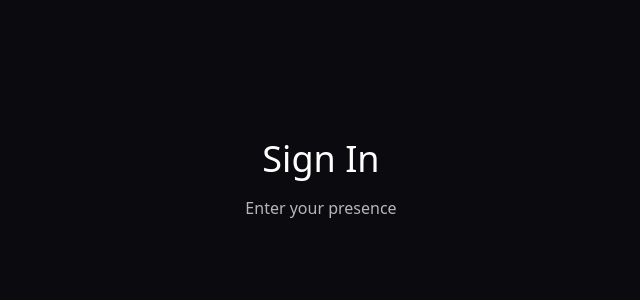
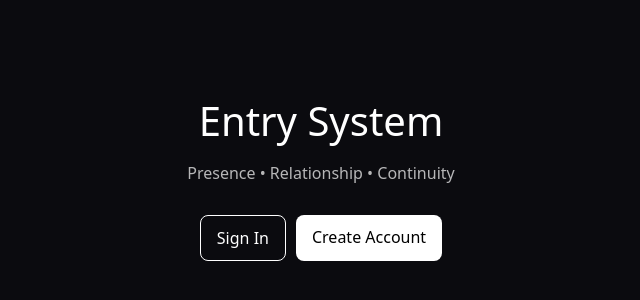
Before and after one commit to ubuntuecosystem-cloud/Nuvia, a Next.js app in the folder frontend/: page /sigin in a window 1280 px wide. Shown: the part 224-524 px from the top of the page, without its empty margins (319-959 px from the left). Built offline with nearby package versions, Linux system fonts and the light colour scheme.

Commit message:
Update page.tsx

```diff
--- a/frontend/app/sigin/page.tsx
+++ b/frontend/app/sigin/page.tsx
@@ -1,24 +1,63 @@
-export default function SignIn() {
+import Link from "next/link";
+
+export default function Home() {
   return (
     <main
       style={{
-        minHeight: "100vh",
+        height: "100vh",
         display: "flex",
         alignItems: "center",
         justifyContent: "center",
+        fontFamily: "system-ui",
         background: "#0b0b0f",
         color: "white",
-        fontFamily: "system-ui",
       }}
     >
       <div style={{ textAlign: "center" }}>
-        <h1 style={{ fontSize: 36 }}>
-          Sign In
+        <h1 style={{ fontSize: 40 }}>
+          Entry System
         </h1>
 
         <p style={{ opacity: 0.7, marginTop: 10 }}>
-          Enter your presence
+          Presence • Relationship • Continuity
         </p>
+
+        <div
+          style={{
+            marginTop: 30,
+            display: "flex",
+            gap: 10,
+            justifyContent: "center",
+          }}
+        >
+          <Link
+            href="/signin"
+            style={{
+              padding: "10px 16px",
+              borderRadius: 8,
+              border: "1px solid white",
+              background: "transparent",
+              color: "white",
+              textDecoration: "none",
+            }}
+          >
+            Sign In
+          </Link>
+
+          <Link
+            href="/signup"
+            style={{
+              padding: "10px 16px",
+              borderRadius: 8,
+              border: "none",
+              background: "white",
+              color: "black",
+              textDecoration: "none",
+            }}
+          >
+            Create Account
+          </Link>
+        </div>
       </div>
     </main>
   );
```
